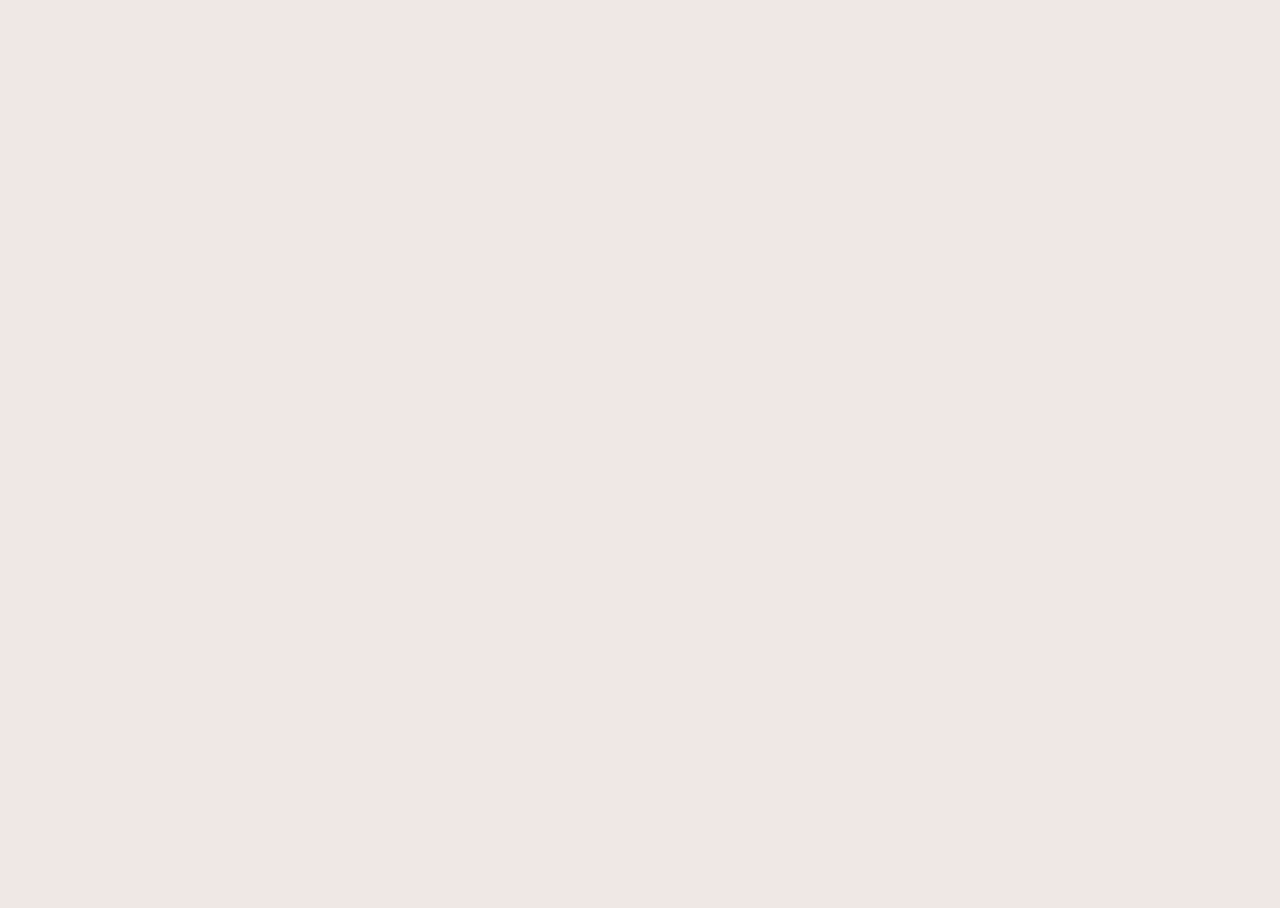
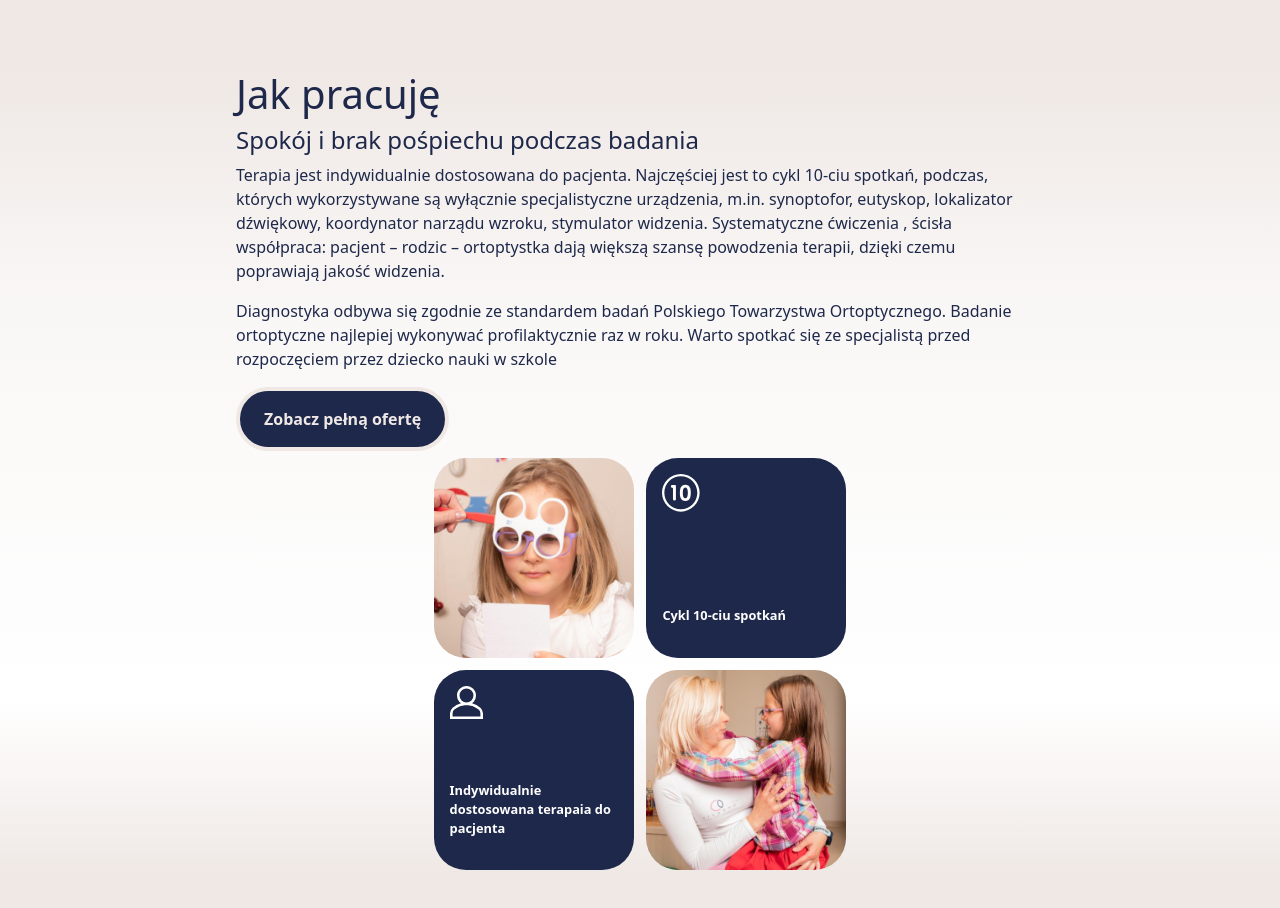
Before and after one commit to D3nyFRND/orto_eye, a Vue app: page / in a window 1280 px wide. Shown: the part 1840-2748 px from the top of the page. Before the commit the page ends 1830 px from the top, so only its background shows below. Built offline with nearby package versions, Linux system fonts and the light colour scheme; the HTML template or start-up script is replaced by a standard one.

Commit message:
How do I Work Section assets, mobile&desktop view

```diff
--- a/src/App.vue
+++ b/src/App.vue
@@ -3,6 +3,7 @@
     <Header />
     <Hero />
     <Offer />
+    <HowDoIWork />
   </main>
 </template>
 
@@ -10,12 +11,14 @@
 import Header from "./components/header/HeaderDefault.vue";
 import Hero from "./components/hero/HeroIndex.vue";
 import Offer from "./components/offer/offerIndex.vue";
+import HowDoIWork from "./components/howDoIWork/HowDoIWork.vue";
 export default {
   name: "App",
   components: {
     Header,
     Hero,
     Offer,
+    HowDoIWork,
   },
 };
 </script>
--- /dev/null
+++ b/src/components/howDoIWork/HowDoIWork.vue
@@ -0,0 +1,43 @@
+<template>
+  <section class="work">
+    <div class="left">
+      <div class="boxes">
+        <div class="boxesTop">
+          <div class="boxLeft box"></div>
+          <div class="boxRight box">
+            <!-- prettier-ignore -->
+            <svg xmlns="http://www.w3.org/2000/svg" width="38" height="38" viewBox="0 0 38 38"><g><g><path fill="#fff" d="M18.833 35.322c-9.092 0-16.49-7.396-16.49-16.489 0-9.092 7.398-16.49 16.49-16.49 9.093 0 16.49 7.398 16.49 16.49 0 9.093-7.397 16.49-16.49 16.49zm0-35.322C8.432 0 0 8.432 0 18.833c0 10.402 8.432 18.834 18.833 18.834 10.402 0 18.834-8.432 18.834-18.834C37.667 8.432 29.235 0 18.833 0z"/></g><g><path fill="#fff" d="M10.252 11.043h2.74c.509 0 .922.413.922.922v13.187a1.472 1.472 0 1 1-2.945 0V14.444a.615.615 0 0 0-.615-.615h-.099a1.393 1.393 0 0 1-.003-2.787z"/></g><g><path fill="#fff" d="M23.36 13.468c.73 0 1.327.387 1.788 1.162.462.775.692 2.187.692 4.237 0 2.02-.256 3.46-.769 4.322-.424.713-.995 1.07-1.712 1.07-.747.001-1.355-.375-1.824-1.128-.469-.753-.703-2.114-.703-4.084 0-1.513.103-2.66.307-3.442.205-.782.502-1.334.89-1.655a2.03 2.03 0 0 1 1.332-.482zm-.068-2.818c-1.753 0-3.12.706-4.1 2.119-.883 1.285-1.325 3.358-1.325 6.218-.001 2.047.224 3.625.676 4.734.452 1.108 1.077 1.935 1.875 2.479.797.544 1.782.816 2.955.816s2.144-.27 2.913-.81c.77-.541 1.382-1.387 1.838-2.537.456-1.15.683-2.76.683-4.83 0-2.049-.224-3.646-.672-4.794-.446-1.148-1.08-2-1.904-2.558-.823-.558-1.802-.837-2.94-.837z"/></g></g></svg>
+            <p>Cykl 10-ciu spotkań</p>
+          </div>
+        </div>
+        <div class="boxesBottom">
+          <div class="boxLeft box">
+            <!-- prettier-ignore -->
+            <svg xmlns="http://www.w3.org/2000/svg" width="33" height="33" viewBox="0 0 33 33"><g><g><path fill="#fff" d="M30.422 30.422H2.578V27.44a5.14 5.14 0 0 1 1.741-3.863c2.303-2.024 6.286-4.435 12.181-4.435s9.878 2.411 12.18 4.435a5.14 5.14 0 0 1 1.742 3.863zM9.539 9.539a6.969 6.969 0 0 1 6.961-6.96 6.969 6.969 0 0 1 6.961 6.96 6.969 6.969 0 0 1-6.96 6.961 6.969 6.969 0 0 1-6.962-6.961zm20.843 12.102a20.207 20.207 0 0 0-8.286-4.382 9.532 9.532 0 0 0 3.943-7.72C26.04 4.279 21.76 0 16.5 0c-5.26 0-9.539 4.28-9.539 9.539a9.532 9.532 0 0 0 3.944 7.72 20.207 20.207 0 0 0-8.287 4.382A7.719 7.719 0 0 0 0 27.44V33h33v-5.56a7.719 7.719 0 0 0-2.618-5.8z"/></g></g></svg>
+            <p>Indywidualnie dostosowana terapaia do pacjenta</p>
+          </div>
+          <div class="boxRight box"></div>
+        </div>
+      </div>
+    </div>
+    <div class="right">
+      <h1>Jak pracuję</h1>
+      <h2>Spokój i brak pośpiechu podczas badania</h2>
+      <!-- prettier-ignore -->
+      <p>
+        Terapia jest indywidualnie dostosowana do pacjenta. Najczęściej jest to cykl 10-ciu spotkań, podczas, których wykorzystywane są wyłącznie  specjalistyczne urządzenia, m.in. synoptofor, eutyskop,  lokalizator dźwiękowy, koordynator narządu wzroku, stymulator widzenia. Systematyczne ćwiczenia , ścisła współpraca: pacjent – rodzic – ortoptystka dają większą szansę powodzenia terapii, dzięki czemu poprawiają jakość widzenia.
+      </p>
+      <!-- prettier-ignore -->
+      <p>
+        Diagnostyka odbywa się zgodnie ze standardem badań Polskiego Towarzystwa Ortoptycznego. Badanie ortoptyczne najlepiej wykonywać profilaktycznie raz w roku. Warto spotkać się ze specjalistą przed rozpoczęciem przez dziecko nauki w szkole
+      </p>
+      <button>Zobacz pełną ofertę</button>
+    </div>
+  </section>
+</template>
+
+<script>
+export default {};
+</script>
+
+<style lang="scss" scoped src="./howDoIWork.scss"></style>
--- /dev/null
+++ b/src/components/howDoIWork/howDoIWork.scss
@@ -0,0 +1,121 @@
+@mixin bcg-img($size, $url){
+    background-size: $size;
+    background-image: $url;
+    background-repeat: no-repeat;
+}
+
+.work{
+    display: flex;
+    justify-content: center;
+    align-items: center;
+    background-image: linear-gradient(to top, rgba(255, 255, 255, 0) 0%, #ffffff 22%, #f9f7f6 71%, rgba(239, 232, 229, 0) 100%);
+
+    .left{
+        flex: 2;
+        display: flex;
+        justify-content: flex-end;
+        align-items: center;
+
+        .boxes{
+            display: flex;
+            flex-wrap: wrap;
+            flex-direction: column;
+            margin: auto 2rem;
+            .box{
+                display: block;
+                width: 200px;
+                height: 200px;
+                border-radius: 2rem;
+                display: flex;
+                flex-direction: column;
+                flex-wrap: wrap;
+                justify-content: space-between;
+                margin: 0.4rem;
+                padding: 1rem;
+
+                color: var(--side-color);
+                font-weight: bold;
+
+                bi{
+                    fill: var(--side-color);
+                }
+            }
+
+            .boxesTop{
+                display: flex;
+                flex-wrap: wrap;
+                .boxLeft{
+                    @include bcg-img(cover, url("../../assets/howDoIWork/Image_1.webp"))
+                }
+                .boxRight{
+                    background-color: var(--common-text_color);
+                }
+            }
+
+            .boxesBottom{
+                display: flex;
+                .boxLeft{
+                    background-color: var(--common-text_color);
+                    }
+                .boxRight{
+                    @include bcg-img(cover, url("../../assets/howDoIWork/ortoeye-10.webp") );
+                    position: relative;
+                    top: 200px;
+                }
+                }
+            }
+        }
+    .right{
+        flex: 3;
+        margin: auto;
+        margin-right: auto;
+
+        *{
+            max-width: 800px;
+            margin-right: 0.5rem;
+        }
+        p{
+            font-size: 1rem;
+        }
+        button{
+            background-color: var(--common-text_color);
+            padding: 1rem 1.5rem;
+            border-radius: 2rem;
+            color: var(--bcg-color);
+            font-family: var(--button-text_font);
+            font-weight: bold;
+            border: 4px solid var(--bcg-color);
+            transition: 0.2s;
+
+            &:hover{
+                border-color: var(--common-text_color);
+            }
+            &:active{
+                background-color: var(--side-color);
+                color: var(--common-text_color);
+            }
+        }
+    }
+    }
+
+
+@media only screen and (min-width:800px) {
+    .work{
+        display: flex;
+        justify-content: center;
+        flex-direction: column-reverse;
+        align-items: center;
+
+        .boxesBottom{
+            .boxRight{
+                top: 0 !important;
+            }
+        }
+
+        .right{
+            button{
+                margin: 0 auto !important;
+            }
+        }
+    }
+}
--- a/src/index.scss
+++ b/src/index.scss
@@ -25,7 +25,8 @@ body {
 }
 
 section{
-  min-height: 100vh;
+  min-height: 100svh;
+  margin-bottom: 10vh;
 }
 
 #app{
```
Also changed, not shown: src/assets/howDoIWork/Image_1.webp (added), src/assets/howDoIWork/ortoeye-10.webp (added).
